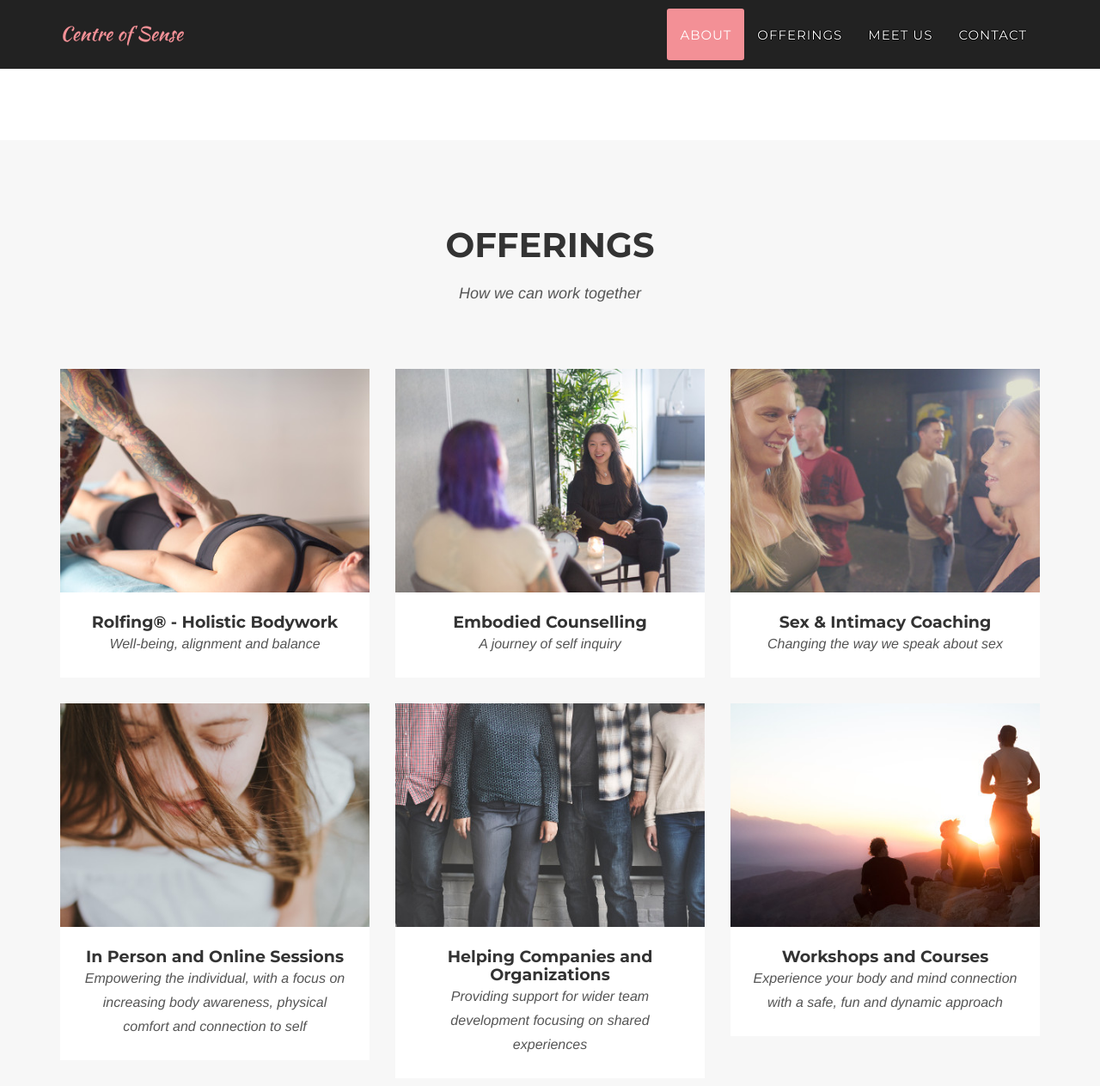
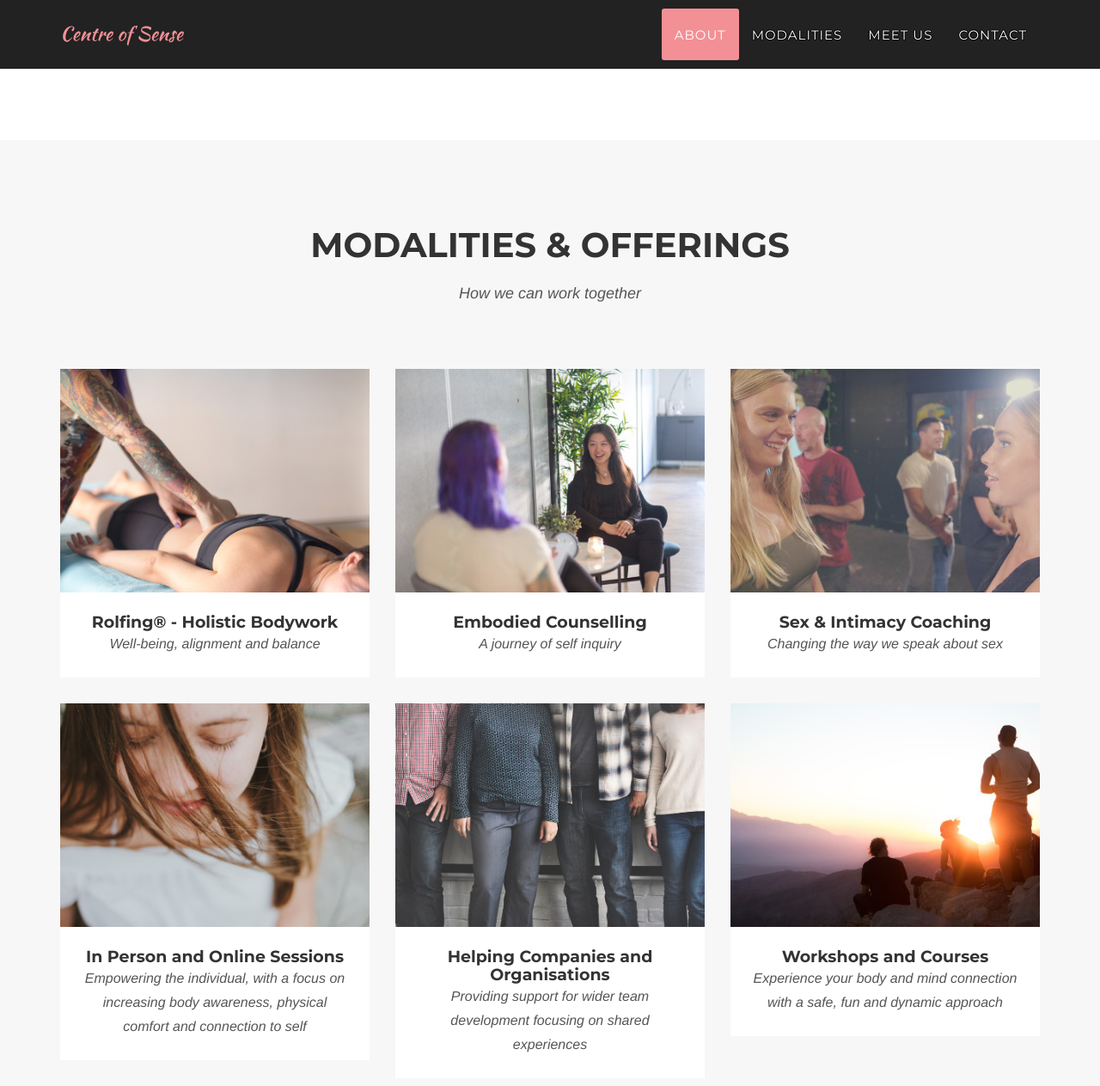
Before and after one commit to cele-carrillo/centre-of-sense, a Jekyll site: the page built from index.html, in a window 1280 px wide and 1400 px high, scrolled down 1864 px. Shown: the top 1263 px of the window at 86% size. Built offline with Jekyll 4.4.1, drawn with Linux system fonts in a browser that asks for light colours; some web fonts are replaced.

Commit message:
fix: spelling and wording

```diff
--- a/_data/text.yml
+++ b/_data/text.yml
@@ -24,8 +24,8 @@ team:
   footer: Rediscover your senses. Reconnect to your body. Come back home.
   join: Are you interested in joining our team? Reach us at
 offerings:
-  menu: Offerings
-  title: Offerings
+  menu: Modalities
+  title: Modalities & Offerings
   subtitle: How we can work together
 timeline:
   how:
@@ -134,7 +134,7 @@ offers:
     cta: Feels right, doesn't it? Get in touch.
 
   corporate:
-    title: Helping Companies and Organizations
+    title: Helping Companies and Organisations
     subtitle: Providing support for wider team development focusing on shared experiences
     description:
     - >
```
